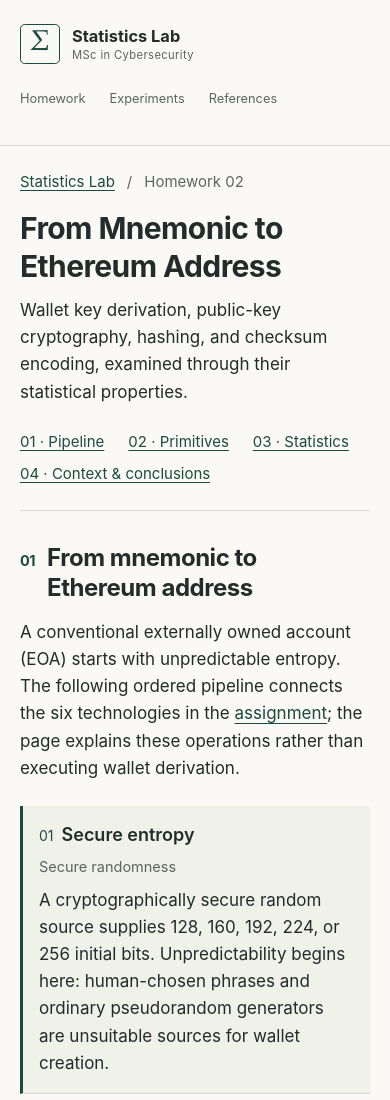
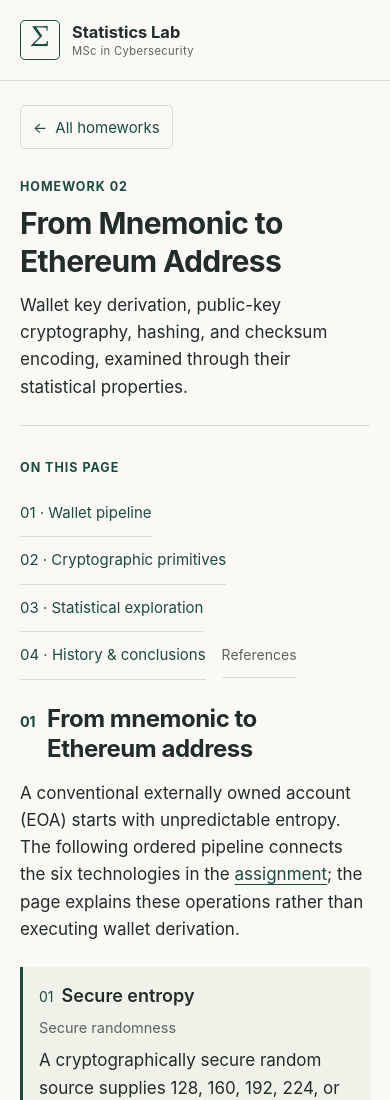
Before and after one commit to alopes0905/statistics-msc, a website with bundled scripts: page docs/homework-02/index.html in a window 390 px wide. Shown: the top 1100 px of the page. Built offline with nearby package versions, Linux system fonts and the light colour scheme.

Commit message:
style(site): unify homework navigation and widen content

```diff
--- a/docs/homework-02/index.html
+++ b/docs/homework-02/index.html
@@ -16,17 +16,22 @@
     <a class="skip-link" href="#main">Skip to content</a>
     <header class="site-header"><div class="container header-inner">
       <a class="brand" href="../" aria-label="Statistics Lab home"><span class="brand-mark" aria-hidden="true">Σ</span><span>Statistics Lab<span class="brand-context">MSc in Cybersecurity</span></span></a>
-      <nav class="main-nav" aria-label="Main navigation"><a href="../#homework">Homework</a><a href="#exploration">Experiments</a><a href="#references">References</a></nav>
     </div></header>
 
-    <main id="main" class="hw02-report">
+    <main id="main" class="container hw02-report">
       <header class="homework-header">
-        <nav class="breadcrumb" aria-label="Breadcrumb"><a href="../">Statistics Lab</a><span aria-hidden="true">/</span><span aria-current="page">Homework 02</span></nav>
+        <a class="back-link" href="../#homework"><span aria-hidden="true">←</span> All homeworks</a>
+        <p class="eyebrow">Homework 02</p>
         <h1>From Mnemonic to Ethereum Address</h1>
         <p>Wallet key derivation, public-key cryptography, hashing, and checksum encoding, examined through their statistical properties.</p>
-        <nav class="contents-nav" aria-label="Page contents"><a href="#pipeline">01 · Pipeline</a><a href="#primitives">02 · Primitives</a><a href="#exploration">03 · Statistics</a><a href="#context">04 · Context &amp; conclusions</a></nav>
       </header>
 
+      <div class="homework-layout">
+        <nav class="contents-nav" aria-label="Page contents">
+          <p class="eyebrow">On this page</p>
+          <ol><li><a href="#pipeline">01 · Wallet pipeline</a></li><li><a href="#primitives">02 · Cryptographic primitives</a></li><li><a href="#exploration">03 · Statistical exploration</a></li><li><a href="#context">04 · History &amp; conclusions</a></li><li><a class="references-link" href="#references">References</a></li></ol>
+        </nav>
+        <article class="homework-article" aria-label="Homework 02 report">
       <section id="pipeline" aria-labelledby="pipeline-title">
         <h2 id="pipeline-title"><span class="section-number" aria-hidden="true">01</span> From mnemonic to Ethereum address</h2>
         <p>A conventional externally owned account (EOA) starts with unpredictable entropy. The following ordered pipeline connects the six technologies in the <a href="https://github.com/alopes0905/statistics-msc/issues/2">assignment</a>; the page explains these operations rather than executing wallet derivation.</p>
@@ -143,6 +148,8 @@
           <li><a href="https://dspace.mit.edu/entities/publication/a2e09fea-6f05-48a5-9ce9-5073dfcde567">RSA's 1977 MIT report</a> · <a href="https://people.csail.mit.edu/rivest/pubs/RSA78.pdf">1978 journal article</a></li>
         </ul>
       </section>
+        </article>
+      </div>
     </main>
     <footer class="site-footer"><div class="container footer-inner"><div><strong>Statistics Lab</strong><p>Homework 02 · MSc in Cybersecurity</p></div><nav aria-label="Footer navigation"><a href="../#homework">All homework</a><a href="#top">Back to top <span aria-hidden="true">↑</span></a></nav></div></footer>
   </body>
--- a/docs/homework-02/style.css
+++ b/docs/homework-02/style.css
@@ -1,24 +1,35 @@
 /* All assignment styles are scoped; shared pages and Homework 01 are unchanged. */
 .hw02-page { --text-small: 0.9375rem; }
-.hw02-page .hw02-report { width: min(54rem, calc(100% - 5rem)); margin-inline: auto; font-size: 1.0625rem; line-height: 1.6; }
+.hw02-page .header-inner { min-height: 5rem; padding-block: var(--space-4); flex-direction: row; align-items: center; }
+.hw02-page .hw02-report { font-size: 1.0625rem; line-height: 1.6; }
 .hw02-page :is(h1, h2) { font-family: var(--font-body); font-weight: 650; line-height: 1.25; letter-spacing: -0.02em; }
-.hw02-page h1 { font-size: clamp(1.875rem, 3vw, 2.25rem); }
+.hw02-page h1 { font-size: clamp(1.875rem, 3vw, 2.25rem); margin-top: var(--space-2); }
 .hw02-page h2 { display: flex; align-items: baseline; gap: var(--space-3); font-size: 1.625rem; margin-bottom: var(--space-4); }
 .hw02-page h3 { margin-block: var(--space-5) var(--space-2); font-size: 1.125rem; }
 .hw02-page p + p { margin-top: var(--space-3); }
-.hw02-page .homework-header { padding-block: var(--space-5); }
-.hw02-page .homework-header > p { margin-top: var(--space-3); }
-.hw02-page .breadcrumb { display: flex; flex-wrap: wrap; gap: var(--space-3); margin-bottom: var(--space-4); font-size: var(--text-small); color: var(--color-muted); }
-.hw02-page .contents-nav { display: flex; flex-wrap: wrap; gap: var(--space-2) var(--space-5); margin-top: var(--space-5); font-size: var(--text-small); }
+.hw02-page .homework-header { max-width: 70rem; margin-inline: auto; padding-block: var(--space-5); border-bottom: var(--border); }
+.hw02-page .homework-header > p { margin-top: var(--space-3); max-width: var(--reading-width); }
+.hw02-page .back-link { display: inline-flex; align-items: center; gap: var(--space-2); min-height: 2.75rem; padding: var(--space-2) var(--space-3); margin-bottom: var(--space-4); border: var(--border); border-radius: var(--radius-small); font-size: 0.9375rem; line-height: 1.4; text-decoration: none; }
+.hw02-page .back-link:hover { border-color: var(--color-accent); background: var(--color-accent-soft); }
+.hw02-page .homework-layout { display: grid; grid-template-columns: 12rem minmax(0, 1fr); gap: var(--space-6); max-width: 70rem; margin-inline: auto; padding-block: var(--space-6); }
+.hw02-page .contents-nav { align-self: start; position: sticky; top: var(--space-6); max-height: calc(100svh - 4rem); overflow-y: auto; padding: var(--space-2); border-right: var(--border); }
+.hw02-page .eyebrow { font-size: 0.78125rem; letter-spacing: 0.08em; }
+.hw02-page .contents-nav ol { margin: var(--space-3) 0 0; padding: 0; list-style: none; }
+.hw02-page .contents-nav a { display: block; padding: var(--space-3) 0; font-size: var(--text-small); line-height: 1.5; text-decoration: none; border-bottom: var(--border); }
+.hw02-page .contents-nav a:hover { text-decoration: underline; }
+.hw02-page .contents-nav .references-link { font-size: 0.875rem; color: var(--color-muted); }
+.hw02-page .homework-article { min-width: 0; max-width: 56rem; }
+.hw02-page .homework-article :is(section, .experiment, details) > p { max-width: var(--reading-width); }
 .hw02-page .section-number { flex-shrink: 0; color: var(--color-accent); font-size: 0.90625rem; }
-.hw02-page .hw02-report > section { border-top: var(--border); padding-block: var(--space-6); scroll-margin-top: var(--space-5); }
+.hw02-page .homework-article > section { margin-bottom: var(--space-6); padding-bottom: var(--space-6); border-bottom: var(--border); scroll-margin-top: var(--space-5); }
 .hw02-page .pipeline { list-style: none; padding: 0; margin: var(--space-5) 0; counter-reset: stage; }
-.hw02-page .pipeline li { display: grid; grid-template-columns: 11rem minmax(0, 1fr); gap: var(--space-5); padding: var(--space-4); border-left: 3px solid var(--color-accent); border-bottom: var(--border); background: var(--color-surface); counter-increment: stage; }
+.hw02-page .pipeline li { display: flex; flex-wrap: wrap; gap: var(--space-2) var(--space-5); padding: var(--space-4); border-left: 3px solid var(--color-accent); border-bottom: var(--border); background: var(--color-surface); counter-increment: stage; }
 .hw02-page .pipeline li + li { margin-top: var(--space-2); }
+.hw02-page .stage-name { flex: 0 1 11rem; min-width: 0; overflow-wrap: anywhere; }
 .hw02-page .stage-name::before { content: counter(stage, decimal-leading-zero); color: var(--color-accent); font-size: 0.875rem; }
 .hw02-page .stage-name h3 { margin: var(--space-1) 0; }
 .hw02-page .stage-name span { display: block; color: var(--color-muted); font-size: 0.90625rem; }
-.hw02-page .pipeline p { margin: 0; }
+.hw02-page .pipeline p { flex: 1 1 26rem; min-width: 0; margin: 0; }
 .hw02-page code { overflow-wrap: anywhere; }
 .hw02-page .table-wrapper { max-width: 100%; overflow-x: auto; margin-top: var(--space-3); }
 .hw02-page table { width: 100%; border-collapse: collapse; font-size: 0.96875rem; line-height: 1.5; }
@@ -33,7 +44,8 @@
 .hw02-page label { display: block; margin-block: var(--space-4) var(--space-2); font-size: var(--text-small); font-weight: 600; }
 .hw02-page select { width: 100%; max-width: 25rem; min-height: 2.75rem; padding: var(--space-3); border: 1px solid var(--color-muted); border-radius: var(--radius-small); color: var(--color-text); background: var(--color-background); font: inherit; }
 .hw02-page .field-help { margin-top: var(--space-2); color: var(--color-muted); font-size: 0.875rem; }
-.hw02-page .results { display: grid; grid-template-columns: repeat(3, minmax(0, 1fr)); gap: var(--space-4); margin-block: var(--space-5); }
+.hw02-page .results { display: flex; flex-wrap: wrap; gap: var(--space-4); margin-block: var(--space-5); }
+.hw02-page .results > div { flex: 1 1 calc((100% - 2 * var(--space-4)) / 3); min-width: min(100%, 7rem); }
 .hw02-page .results dt { color: var(--color-muted); font-size: var(--text-small); }
 .hw02-page .results dd { margin: var(--space-1) 0 0; font-weight: 600; }
 .hw02-page .experiment-status { font-size: var(--text-small); padding-block: var(--space-3); border-top: var(--border); }
@@ -54,19 +66,24 @@
 .hw02-page .references { padding-left: var(--space-5); font-size: var(--text-small); }
 .hw02-page .references li + li { margin-top: var(--space-2); }
 .hw02-page .references a { overflow-wrap: anywhere; }
+@media (max-width: 56rem) {
+  .hw02-page .homework-layout { grid-template-columns: 1fr; gap: var(--space-5); }
+  .hw02-page .contents-nav { position: static; max-height: none; overflow: visible; padding: 0; border-right: 0; }
+  .hw02-page .contents-nav ol { display: flex; flex-wrap: wrap; gap: 0 var(--space-4); }
+}
 @media (max-width: 40rem) {
-  .hw02-page .hw02-report { width: calc(100% - 2.5rem); }
   .hw02-page h2 { font-size: 1.5rem; }
-  .hw02-page .pipeline li { grid-template-columns: 1fr; gap: var(--space-2); }
+  .hw02-page .pipeline li { display: grid; grid-template-columns: 1fr; gap: var(--space-2); }
   .hw02-page .stage-name { display: flex; flex-wrap: wrap; align-items: baseline; gap: var(--space-2); }
   .hw02-page .stage-name h3 { margin: 0; }
   .hw02-page .stage-name span { flex-basis: 100%; }
   .hw02-page .experiment { padding: var(--space-4); }
-  .hw02-page .results { grid-template-columns: repeat(2, minmax(0, 1fr)); }
+  .hw02-page .results > div { flex-basis: calc((100% - var(--space-4)) / 2); }
   .hw02-page :is(th, td) { padding: var(--space-2); }
 }
 @media print {
   .hw02-page .hw02-report { width: 100%; }
+  .hw02-page .homework-layout { display: block; }
   .hw02-page .contents-nav { display: none; }
   .hw02-page .pipeline li { break-inside: avoid; }
 }
```
Also changed, not shown: docs/homework-01/index.html (+3 -4 lines), docs/homework-01/style.css (+12 -8 lines), docs/index.html (+1 -2 lines), README.md.
